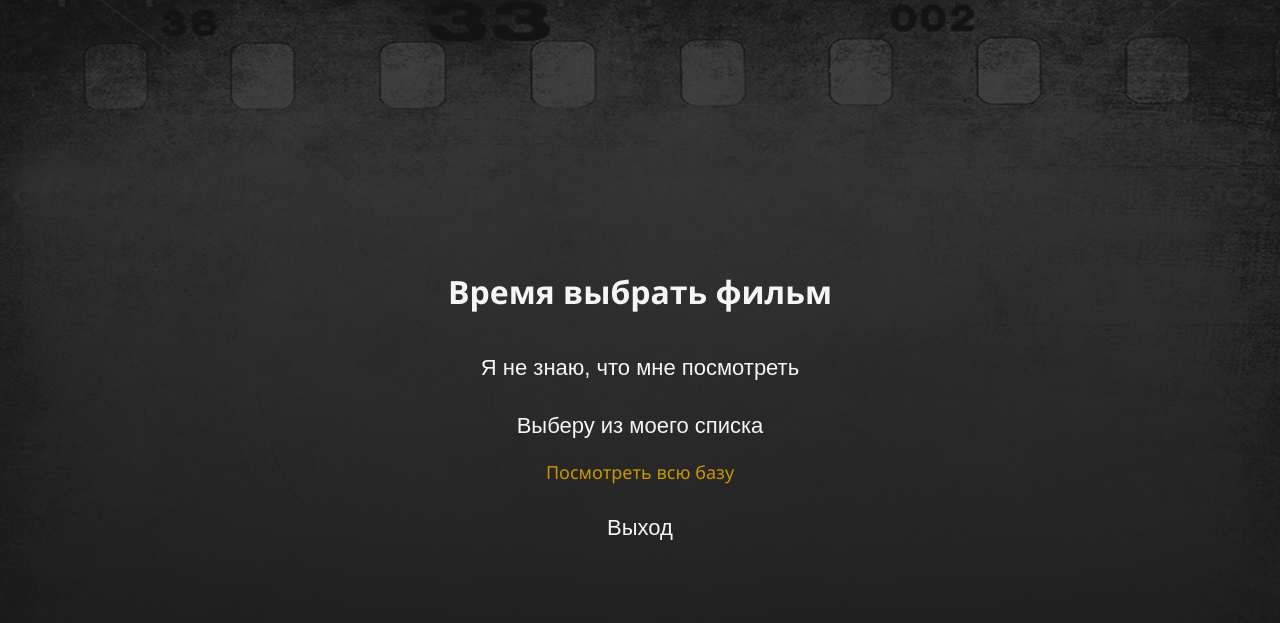
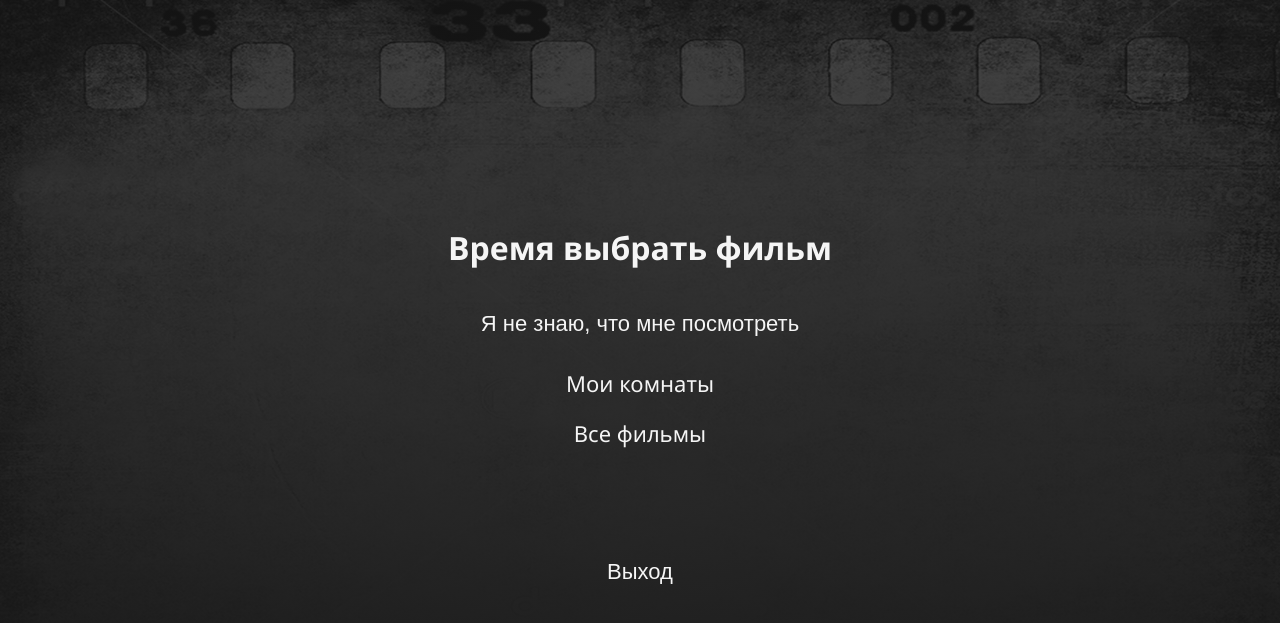
Before and after one commit to dmitriy-malyutin/movie_choiser, a Flask app: page /home in a window 1280 px wide. Shown: the top 623 px of the page. Run offline with Flask 3, Linux system fonts and the light colour scheme; the visitor is signed in with stand-in values (Sample User, id 1); parts of the project's set-up code (start-up, migrations or seed data) failed here and were passed over; some libraries are stand-ins or nearby versions.

Commit message:
ver 1.1.0

```diff
--- a/app.py
+++ b/app.py
@@ -3,7 +3,7 @@ import os
 import random
 import re
 from datetime import timedelta
-
+from pymongo import MongoClient
 import psycopg2
 from flask import (Flask, jsonify, redirect, render_template, request, session,
                    url_for)
@@ -18,9 +18,14 @@ cache = Cache(app)
 # Подключение к базе данных
 with open("connections.json") as f:
     connections = json.load(f)
-    db_config = connections["moovie_chooser"]["postgres"]
+    db_config = connections["dbs"]["postgres"]
+    mongo_uri = connections["dbs"]["mongo_uri"]
     secret = connections["secret_key"]
     VIDEO_DIR = connections["video_dir"]
+
+client = MongoClient(mongo_uri)
+db = client["movie_choiser"]  # Имя вашей базы данных
+movies_collection = db['movies']
 
 app.secret_key = secret
 app.permanent_session_lifetime = timedelta(minutes=30)  # Установка таймаута на 30 минут
@@ -32,6 +37,8 @@ conn = psycopg2.connect(
     user=db_config["user"],
     password=db_config["password"],
 )
+
+
 
 
 @app.route("/")
@@ -359,26 +366,38 @@ def get_next_episode(current_video_name, series_name_pattern=None):
 
 
 def get_random_video():
-    """Получение случайного видео из указанной директории."""
+    """Получение случайного видео, с учетом равной вероятности для каждого сериала."""
+
+    # Получаем список всех папок на уровень ниже внутри `VIDEO_DIR`
+    series_dirs = [os.path.join(VIDEO_DIR, d) for d in os.listdir(VIDEO_DIR) if os.path.isdir(os.path.join(VIDEO_DIR, d))]
+
+    # Если нет папок с сериалами, возвращаем None
+    if not series_dirs:
+        return None
+
+    selected_series_dir = random.choice(series_dirs)
+       # Собираем список всех видеофайлов в выбранной папке
     video_files = []
-    for root, dirs, files in os.walk(VIDEO_DIR):
+    for root, dirs, files in os.walk(selected_series_dir):
         for file in files:
-            if file.endswith((".mp4", ".mkv", ".avi")):
+            if file.endswith((".mp4")):
                 video_files.append(os.path.join(root, file))
+        # Если нет видеофайлов, возвращаем None
+    if not video_files:
+        return None
 
-    if video_files:
-        selected_video = random.choice(video_files)
-        relative_path = os.path.relpath(selected_video, VIDEO_DIR)
-        web_path = f"static/series/{relative_path}"
-        video_name = os.path.basename(selected_video).rsplit(".", 1)[0]
-        video_extension = os.path.basename(selected_video).split(".")[-1]
-        return {
-            "path": web_path,
-            "video_name": video_name,
-            "extension": video_extension,
-        }
+    # Выбираем случайный видеофайл
+    selected_video = random.choice(video_files)
+    relative_path = os.path.relpath(selected_video, VIDEO_DIR)
+    web_path = f"static/series/{relative_path}"
+    video_name = os.path.basename(selected_video).rsplit(".", 1)[0]
+    video_extension = os.path.basename(selected_video).split(".")[-1]
 
-    return None
+    return {
+        "path": web_path,
+        "video_name": video_name,
+        "extension": video_extension,
+    }
 
 
 @app.route("/watch_random")
@@ -428,5 +447,29 @@ def get_random():
         )
 
 
+@app.route("/room", methods=["GET"])
+def room():
+    return render_template("room.html")
+
+# MONGO MOVIES
+@app.route('/movies')
+def all_movies():
+    page = int(request.args.get('page', 1))  # Текущая страница, по умолчанию 1
+    per_page = 20                            # Количество фильмов на странице
+    offset = (page - 1) * per_page            # Смещение для запроса
+
+    # Запрос на фильмы с ограничением по смещению и количеству
+    movies = list(movies_collection.find({}).skip(offset).limit(per_page))
+    total_movies = movies_collection.count_documents({})  # Общее количество фильмов
+    total_pages = (total_movies + per_page - 1) // per_page
+
+    return render_template(
+        'all_movies.html',
+        movies=movies,
+        page=page,
+        total_pages=total_pages
+    )
+
+
 if __name__ == "__main__":
     app.run(debug=True, host="0.0.0.0", port=5000)
--- a/static/style.css
+++ b/static/style.css
@@ -12,6 +12,19 @@ body {
     background: linear-gradient(to bottom, rgba(24, 24, 24, 0) -400%, #181818),
                 url('./pics/staraia-plenka-19.png') no-repeat top center;
     background-size: cover;
+}
+
+/* Контейнер для таблицы с прокруткой */
+.table-container-big {
+    max-height: 720px;
+    overflow-y: auto;
+    max-width: 100%; /* Увеличение ширины контейнера до 95% */
+    margin: 0 auto;
+}
+
+/* Оформление для навигации */
+.pagination a {
+    margin: 0 15px;  /* Увеличение отступов между кнопками навигации */
 }
 
 /* Контейнер для блока добавления записи */
@@ -122,8 +135,25 @@ a {
     margin: 10px 0; /* Отступ между ссылками */
 }
 
+a.button {
+    background: none;
+    border: none;
+    color: #f5f5f5 !important;
+    font-size: 22px;
+    cursor: pointer;
+    transition: color 0.3s;
+    margin: 10px 0;
+}
+
+a.button:hover {
+    color: #c99700 !important; /* Желтый цвет при наведении */
+    text-decoration: none;
+}
+
+
 a:hover {
     text-decoration: underline;
+    color: #c99700;
 }
 
 a:visited {
@@ -132,3 +162,4 @@ a:visited {
 
 th, td {
     padding: 12px;
+}
--- a/templates/home.html
+++ b/templates/home.html
@@ -19,11 +19,11 @@
         {% endif %}
         <a href="{{ url_for('watch_random') }}"><button>Я не знаю, что мне посмотреть</button></a>
 
-        <button id="goButton">Выберу из моего списка</button>
+        <a id="otherButton" href="{{ url_for('room') }}" class="button">Мои комнаты</a>
         <div id="result"></div>
-        <a id="addLink" href="{{ url_for('submit') }}">Посмотреть всю базу</a>
+        <a id="addLink" href="{{ url_for('all_movies') }}" class="button">Все фильмы</a>
         <form method="POST" action="{{ url_for('logout') }}">
-            <button type="submit" style="margin-top: 20px;">Выход</button>
+            <button type="submit" style="margin-top: 100px;">Выход</button>
         </form>
     </div>
 </body>
```
